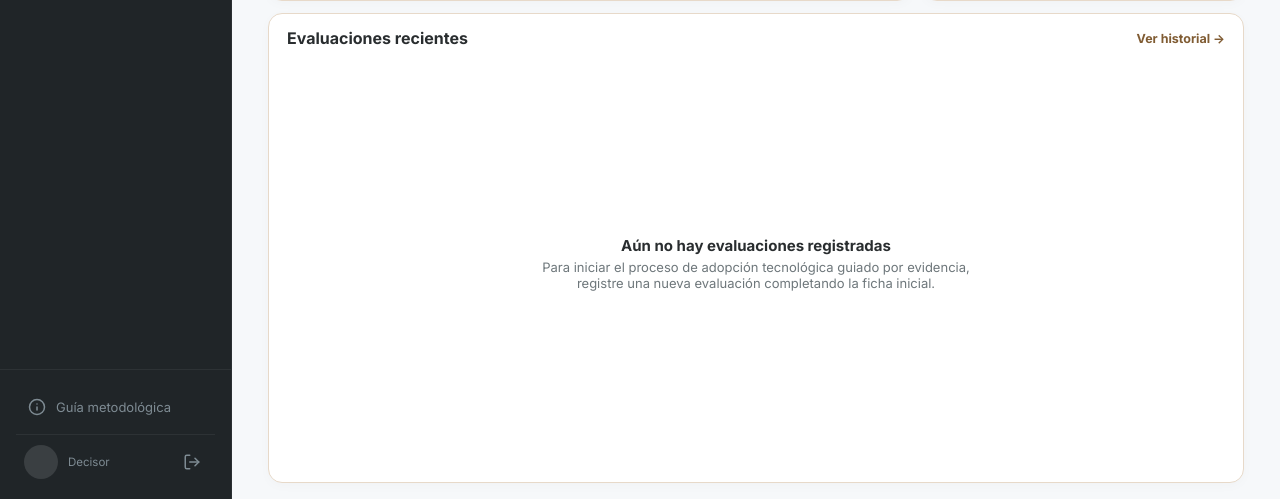
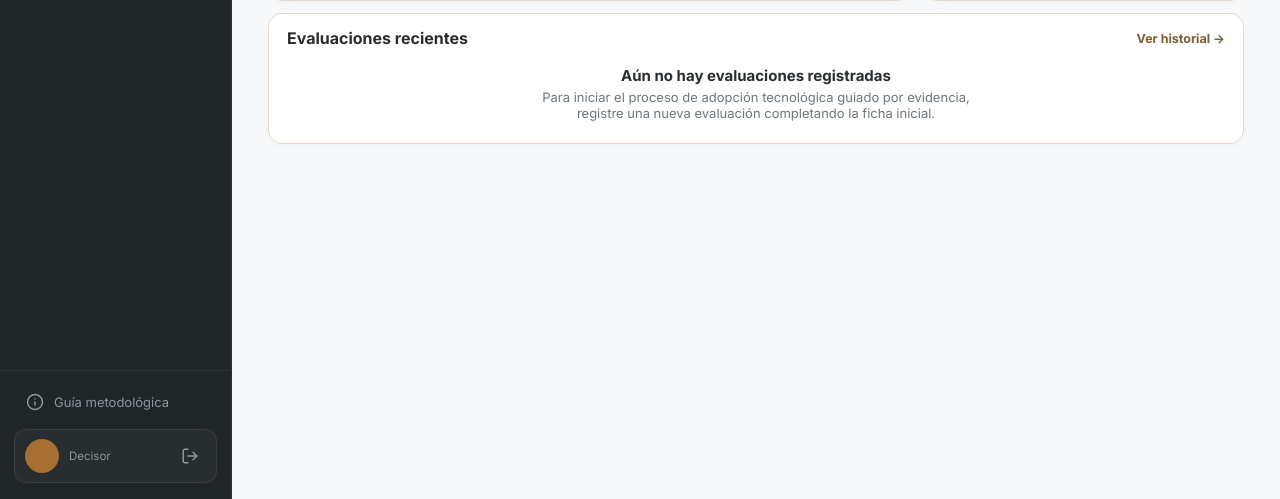
Before and after one commit to gely25/GUIOS_BASE, a Django app: page /decisor/ in a window 1280 px wide. Shown: the part 301-800 px from the top of the page. Run offline with Django 5.2, Linux system fonts and the light colour scheme; the visitor is signed in with stand-in values (Sample User, id 1); data that the repository does not hold is empty; parts of the project's set-up code (start-up, migrations or seed data) failed here and were passed over.

Commit message:
Inicio: 6 filas por página con la paginación pegada a la tabla; tarjeta de usuario del menú con diseño propio

```diff
--- a/apps/presentation/static/presentation/css/decisor_dashboard.css
+++ b/apps/presentation/static/presentation/css/decisor_dashboard.css
@@ -34,13 +34,14 @@
 .dh-kpis span{font-size:13px;color:var(--sec);font-weight:600;}
 .dh-kpis strong{font-size:22px;color:var(--tx);font-variant-numeric:tabular-nums;}
 
-.dh-recientes{flex:1 1 0;min-height:0;display:flex;flex-direction:column;padding:14px 18px 12px;}
+.dh-recientes{flex:0 1 auto;min-height:0;display:flex;flex-direction:column;padding:14px 18px 12px;}
 .dh-recientes-cab{display:flex;justify-content:space-between;align-items:center;margin-bottom:8px;}
 .dh-recientes-cab h2{font-size:16px;margin:0;color:var(--tx);}
 .dh-recientes-cab a{font-size:12.5px;font-weight:650;color:#805c33;text-decoration:none;}
+.dh-tabla-caja{flex:0 1 auto;min-height:0;overflow:auto;}
 .dh-tabla{width:100%;border-collapse:collapse;font-size:13px;}
 .dh-tabla th{text-align:left;font-size:11px;text-transform:uppercase;letter-spacing:.05em;color:var(--sec);font-weight:700;padding:7px 10px;background:#faf6f0;border-bottom:1px solid var(--borde);}
-.dh-tabla td{padding:0 10px;height:42px;border-bottom:1px solid #f0e6d6;color:#35383a;}
+.dh-tabla td{padding:0 10px;height:40px;border-bottom:1px solid #f0e6d6;color:#35383a;}
 .dh-tabla tbody tr:last-child td{border-bottom:0;}
 .dh-tabla tbody tr:hover td{background:#fdf9f3;}
 .dh-nombre{font-weight:650;}
@@ -57,7 +58,7 @@
 .dh-estado--cerrada{background:#e6f3e8;color:#2e7443;}
 .dh-enlace{font-weight:650;color:#443c34;text-decoration:none;font-size:13px;white-space:nowrap;}
 .dh-enlace:hover{color:var(--ocre);text-decoration:underline;}
-.dh-pie{display:flex;justify-content:space-between;align-items:center;margin-top:auto;padding-top:8px;font-size:12px;color:var(--sec);}
+.dh-pie{display:flex;justify-content:space-between;align-items:center;margin-top:0;padding-top:12px;flex:none;font-size:12px;color:var(--sec);}
 .dh-pag{display:flex;gap:6px;align-items:center;}
 .dh-pag a,.dh-pag span{min-width:28px;height:28px;border-radius:8px;border:1px solid var(--borde);display:grid;place-items:center;color:#74502e;text-decoration:none;font-weight:650;background:#fff;padding:0 6px;}
 .dh-pag a:hover{background:var(--ocre-cl);}
@@ -72,7 +73,7 @@
 @media(min-width:861px) and (min-height:600px){
 .decisor-dashboard--figma{height:calc(100vh - 60px);overflow:hidden;}
 .decisor-dashboard--figma>*{flex:none;}
-.decisor-dashboard--figma>.dh-recientes{flex:1 1 0;}
+.decisor-dashboard--figma>.dh-recientes{flex:0 1 auto;}
 }
 @media(max-width:1100px){.dh-fila{grid-template-columns:1fr;}.dh-kpis{grid-template-rows:none;grid-template-columns:repeat(3,minmax(0,1fr));}.dh-kpis>div{padding:12px 16px;border-bottom:0;border-right:1px solid #f0e6d6;}}
 @media(max-width:860px){.dh-kpis{grid-template-columns:1fr;}.dh-kpis>div{border-right:0;border-bottom:1px solid #f0e6d6;}.dh-hero{grid-template-columns:1fr;}.dh-anillo{display:none;}.dh-recientes{overflow-x:auto;}.dh-tabla{min-width:640px;}}
--- a/apps/presentation/static/presentation/css/guia.css
+++ b/apps/presentation/static/presentation/css/guia.css
@@ -43,3 +43,17 @@
 .guia-glosario dt{font-weight:700;}
 .guia-glosario dd{margin:0;color:var(--sec);line-height:1.45;}
 @media(max-width:760px){.guia-pasos,.guia-dos,.guia-glosario{grid-template-columns:1fr;}.guia-ventana{height:92vh;}.guia-cab,.guia-tabs,.guia-cuerpo{padding-left:16px;padding-right:16px;}}
+
+/* Pie del menú lateral: guía y sesión de la persona usuaria */
+.app-sidebar .sidebar-footer{display:flex;flex-direction:column;gap:10px;padding:14px 14px 16px;}
+.app-sidebar button.sidebar-footer-link{background:none;border:0;font:inherit;font-size:13px;cursor:pointer;width:100%;text-align:left;color:#8b979e;}
+.app-sidebar button.sidebar-footer-link:hover{color:#fff;}
+.sidebar-usuario{display:flex;align-items:center;gap:10px;padding:9px 10px;border:1px solid rgba(255,255,255,.07);border-radius:12px;background:rgba(255,255,255,.04);}
+.sidebar-usuario-inicial{width:34px;height:34px;border-radius:50%;background:#a66e33;color:#fff;display:grid;place-items:center;font-weight:700;font-size:14px;flex:none;}
+.sidebar-usuario-datos{display:flex;flex-direction:column;min-width:0;flex:1;line-height:1.25;}
+.sidebar-usuario-nombre{color:#fff;font-size:13px;font-weight:600;overflow:hidden;text-overflow:ellipsis;white-space:nowrap;}
+.sidebar-usuario-rol{color:#8b979e;font-size:11.5px;}
+.sidebar-usuario-salir{margin:0;}
+.sidebar-usuario-salir button{background:none;border:0;color:#8b979e;cursor:pointer;width:32px;height:32px;border-radius:8px;display:grid;place-items:center;padding:0;}
+.sidebar-usuario-salir button:hover,.sidebar-usuario-salir button:focus-visible{color:#fff;background:rgba(255,255,255,.1);}
+.sidebar-usuario-salir button:focus-visible{outline:2px solid #a66e33;outline-offset:1px;}
--- a/apps/presentation/static/presentation/css/style.css
+++ b/apps/presentation/static/presentation/css/style.css
@@ -1329,16 +1329,3 @@ button.topbar-logout-link { background: none; border: 0; font: inherit; cursor:
 .paso-nav-btn:hover { background: #8f5822; }
 .paso-nav-btn--inactivo { background: #e9e3d8; color: #9a917f; cursor: not-allowed; }
 .paso-nav-btn--inactivo:hover { background: #e9e3d8; }
-
-/* Sesión de la persona usuaria al pie del menú lateral */
-.sidebar-footer { display: flex; flex-direction: column; gap: 10px; }
-.sidebar-usuario { display: flex; align-items: center; gap: 10px; padding: 10px 8px 0; border-top: 1px solid rgba(255, 255, 255, 0.06); }
-.sidebar-usuario-inicial { width: 34px; height: 34px; border-radius: 50%; background: #3a3f42; color: #e8c79b; display: grid; place-items: center; font-weight: 700; font-size: 14px; flex: none; }
-.sidebar-usuario-datos { display: flex; flex-direction: column; min-width: 0; flex: 1; line-height: 1.25; }
-.sidebar-usuario-nombre { color: #ffffff; font-size: 13px; font-weight: 600; overflow: hidden; text-overflow: ellipsis; white-space: nowrap; }
-.sidebar-usuario-rol { color: #7e8b93; font-size: 11.5px; }
-.sidebar-usuario-salir { margin: 0; }
-.sidebar-usuario-salir button { background: none; border: 0; color: #7e8b93; cursor: pointer; padding: 6px; border-radius: 6px; display: grid; place-items: center; }
-.sidebar-usuario-salir button:hover, .sidebar-usuario-salir button:focus-visible { color: #ffffff; background: rgba(255, 255, 255, 0.08); }
-
-button.sidebar-footer-link { background: none; border: 0; font: inherit; font-size: 13px; cursor: pointer; width: 100%; text-align: left; }
--- a/apps/presentation/templates/presentation/decisor/decisor_home.html
+++ b/apps/presentation/templates/presentation/decisor/decisor_home.html
@@ -71,6 +71,7 @@
                     <a href="{% url 'presentation:decisor-historial-evaluaciones' %}">Ver historial →</a>
                 </header>
                 {% if hay_evaluaciones %}
+                <div class="dh-tabla-caja">
                 <table class="dh-tabla" aria-label="Evaluaciones recientes del decisor">
                     <thead><tr>
                         <th scope="col">Software</th>
@@ -93,6 +94,7 @@
                         {% endfor %}
                     </tbody>
                 </table>
+                </div>
                 <footer class="dh-pie">
                     <span>{{ pagina.start_index }}–{{ pagina.end_index }} de {{ total_evaluaciones }}</span>
                     {% if pagina.paginator.num_pages > 1 %}
--- a/apps/presentation/templates/presentation/layouts/base.html
+++ b/apps/presentation/templates/presentation/layouts/base.html
@@ -10,8 +10,8 @@
     <link rel="preconnect" href="https://fonts.gstatic.com" crossorigin>
     <link href="https://fonts.googleapis.com/css2?family=Inter:wght@400;500;600;700;800&display=swap" rel="stylesheet">
 
-    <link rel="stylesheet" href="{% static 'presentation/css/style.css' %}">
-    <link rel="stylesheet" href="{% static 'presentation/css/guia.css' %}">
+    <link rel="stylesheet" href="{% static 'presentation/css/style.css' %}?v=3">
+    <link rel="stylesheet" href="{% static 'presentation/css/guia.css' %}?v=3">
     {% block extra_head %}{% endblock %}
 </head>
 <body class="{% block body_class %}guios-body{% endblock %}">
--- a/apps/presentation/views/decisor.py
+++ b/apps/presentation/views/decisor.py
@@ -57,7 +57,7 @@ def _progreso_evaluacion(evaluacion):
 
 
 PASOS = ('Ficha', 'Valoración', 'Documentos', 'Revisión', 'Resultados', 'Informe')
-POR_PAGINA = 5
+POR_PAGINA = 6
 
 
 def _pasos(paso):
```
Also changed, not shown: apps/presentation/tests/test_dashboard_decisor.py (+5 -5 lines).
